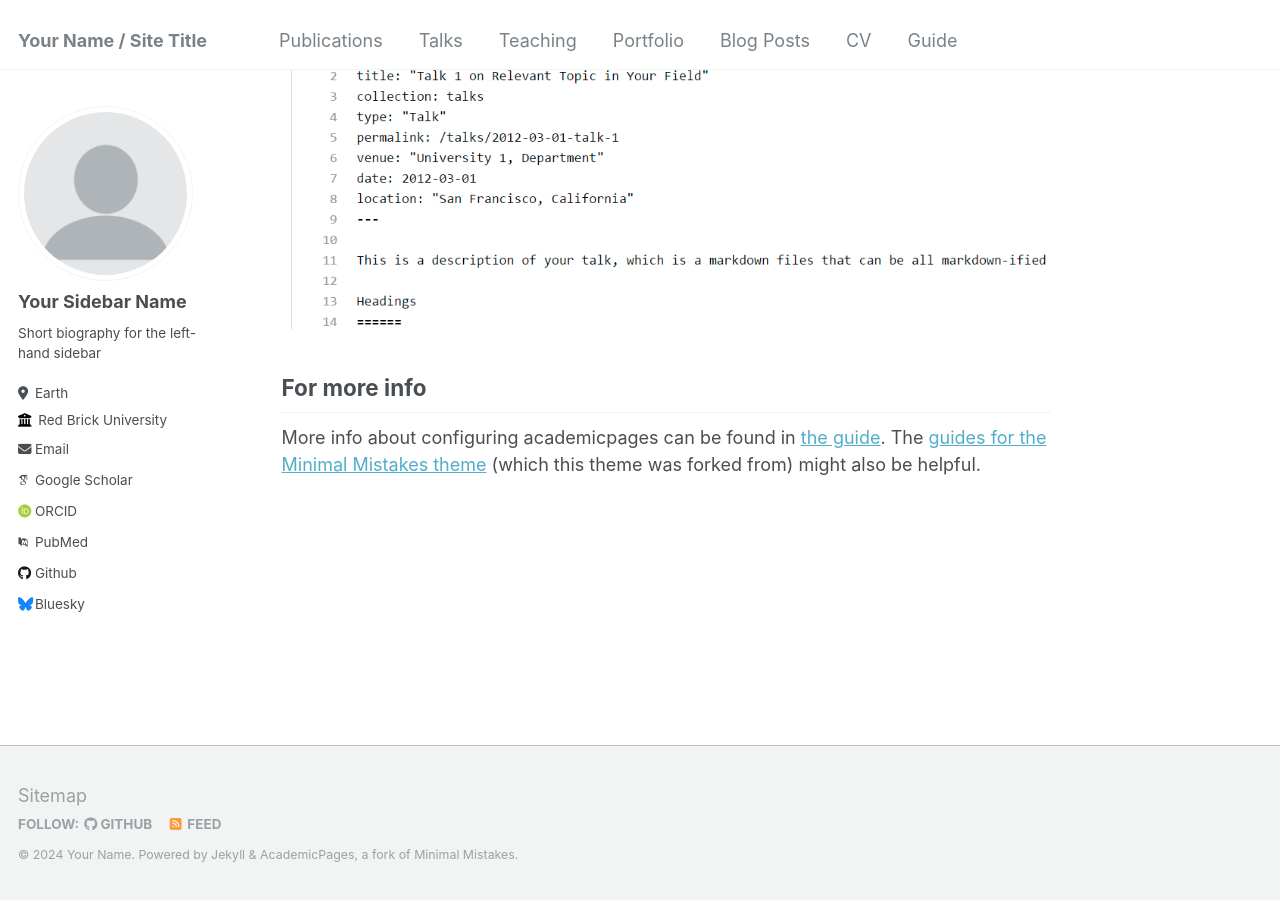
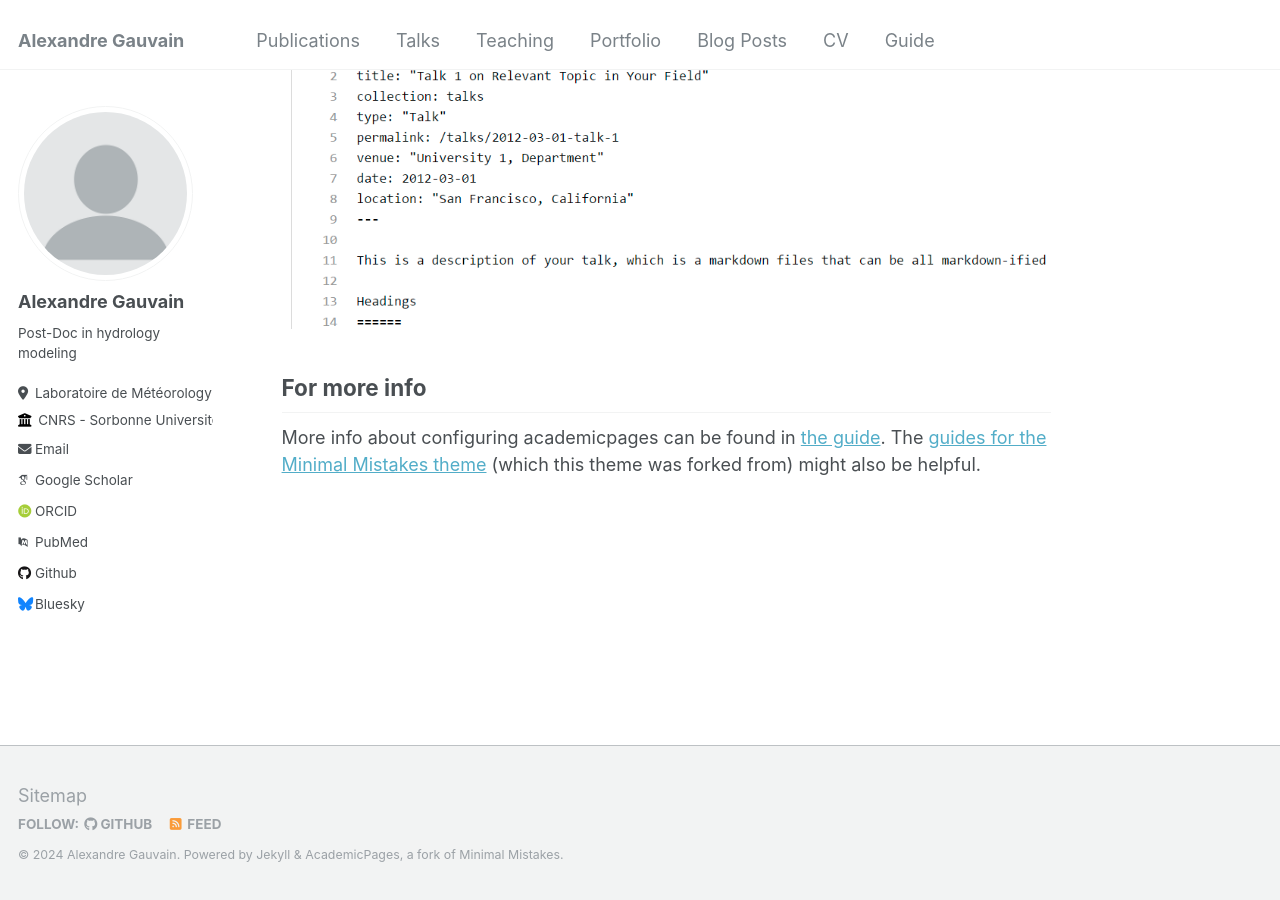
Before and after one commit to Alex-Gauvain/Alex-Gauvain.github.io, a Jekyll site: the page built from _pages/about.md, in a window 1280 px wide and 900 px high, scrolled down 2660 px. Built offline with Jekyll 4.4.1, drawn with Linux system fonts in a browser that asks for light colours; some web fonts are replaced.

Commit message:
Update _config.yml

```diff
--- a/_config.yml
+++ b/_config.yml
@@ -8,13 +8,13 @@
 
 # Basic Site Settings
 locale                   : "en-US"
-title                    : "Your Name / Site Title"
+title                    : "Alexandre Gauvain"
 title_separator          : "-"
-name                     : &name "Your Name"
+name                     : &name "Alexandre Gauvain"
 description              : &description "personal description"
-url                      : https://academicpages.github.io # the base hostname & protocol for your site e.g. "https://mmistakes.github.io"
+url                      : https://alex-gauvain.github.io # the base hostname & protocol for your site e.g. "https://mmistakes.github.io"
 baseurl                  : "" # the subpath of your site, e.g. "/blog"
-repository               : "academicpages/academicpages.github.io"
+repository               : "Alex-Gauvain/Alex-Gauvain.github.io"
 
 # Site Author - The following control what appear as part of the author content on the side bar.
 #               If a field is blank the icon and link will not appear, otherwise it will be shown.
@@ -22,13 +22,13 @@ repository               : "academicpages/academicpages.github.io"
 author:
   # Biographic information
   avatar           : "profile.png"
-  name             : "Your Sidebar Name"
+  name             : "Alexandre Gauvain"
   pronouns         : # example: "she/her"
-  bio              : "Short biography for the left-hand sidebar"
-  location         : "Earth"
-  employer         : "Red Brick University"
+  bio              : "Post-Doc in hydrology modeling"
+  location         : "Laboratoire de Météorology Dynamique - Paris"
+  employer         : "CNRS - Sorbonne Université"
   uri              : # URL
-  email            : "none@example.org"
+  email            : "alexandre.gauvain.ag@gmail.com"
 
   # Academic websites
   arxiv            : # URL - Update with the correct link to your profile
```
